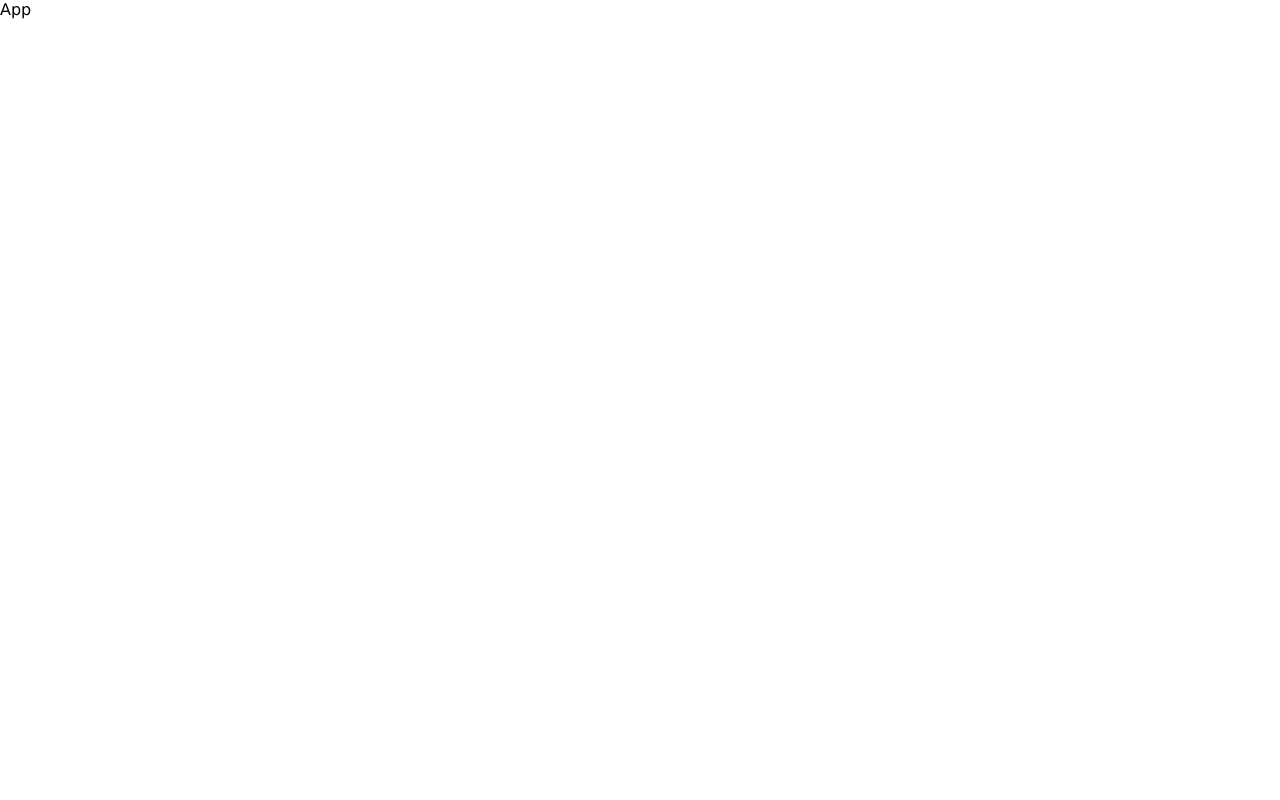
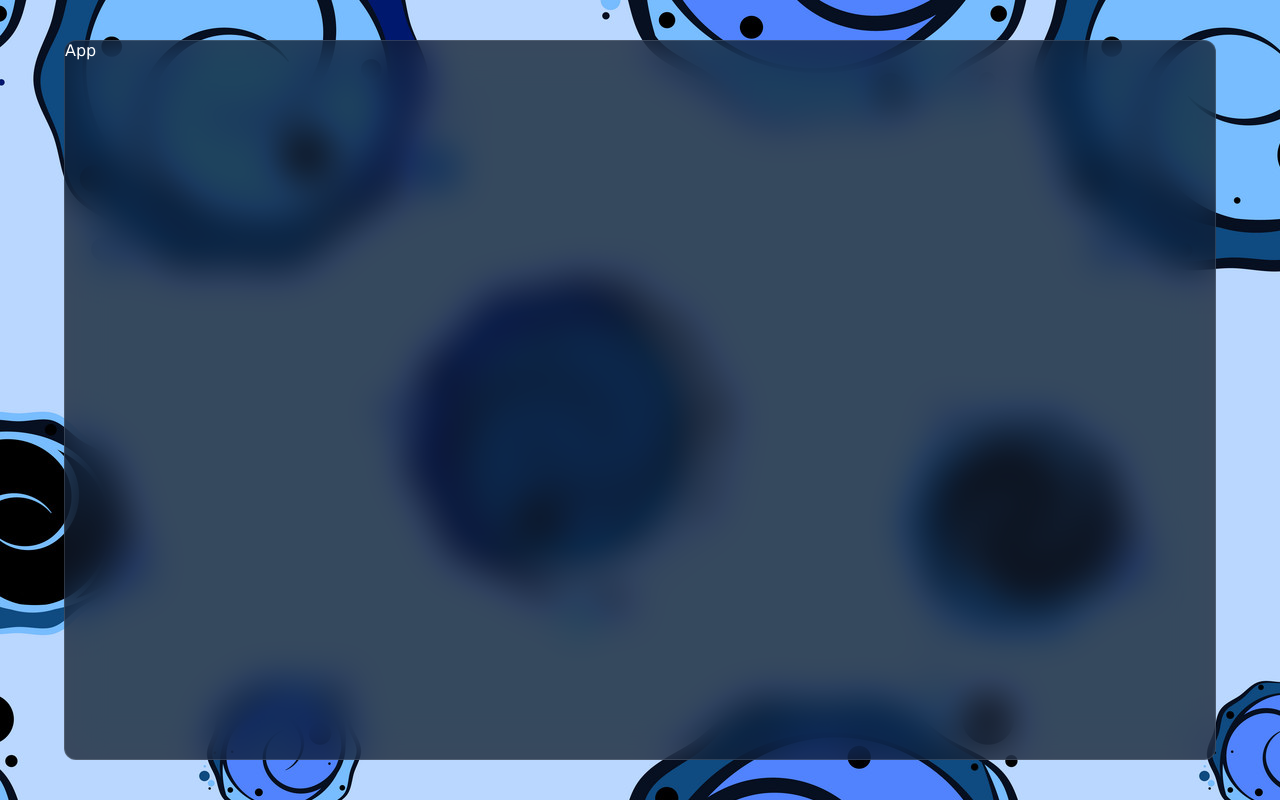
Before and after one commit to Itamar-Ratson/chat-app-firebase, a React (Vite) app: page / in a window 1280 px wide. Built offline with nearby package versions, Linux system fonts and the light colour scheme.

Commit message:
added chat background

```diff
--- a/src/App.jsx
+++ b/src/App.jsx
@@ -1,7 +1,5 @@
 const App = () => {
-  return (
-    <div className=''>App</div>
-  )
-}
+	return <div className='container'>App</div>;
+};
 
-export default App
+export default App;
--- a/src/index.css
+++ b/src/index.css
@@ -1,7 +1,25 @@
 * {
-  margin: 0;
-  padding: 0;
-  box-sizing: border-box;
-  font-family: "Lucida Sans", "Lucida Sans Regular", "Lucida Grande",
-    "Lucida Sans Unicode", Geneva, Verdana, sans-serif;
+	margin: 0;
+	padding: 0;
+	box-sizing: border-box;
+	font-family: 'Lucida Sans', 'Lucida Sans Regular', 'Lucida Grande', 'Lucida Sans Unicode', Geneva, Verdana,
+		sans-serif;
 }
+
+body {
+	background-image: url('/bg.jpg');
+	display: flex;
+	align-items: center;
+	justify-content: center;
+	height: 100vh;
+	color: white;
+}
+
+.container {
+	width: 90vw;
+	height: 90vh;
+	background-color: rgba(17, 25, 40, 0.75);
+	backdrop-filter: blur(19px) saturate(180%);
+	border-radius: 12px;
+	border: 1px solid rgba(255, 255, 255, 0.125);
+}
```
